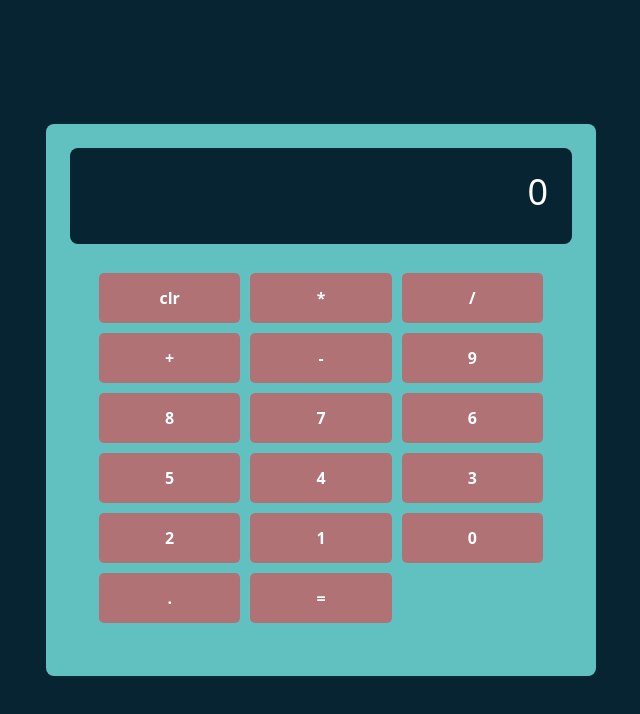
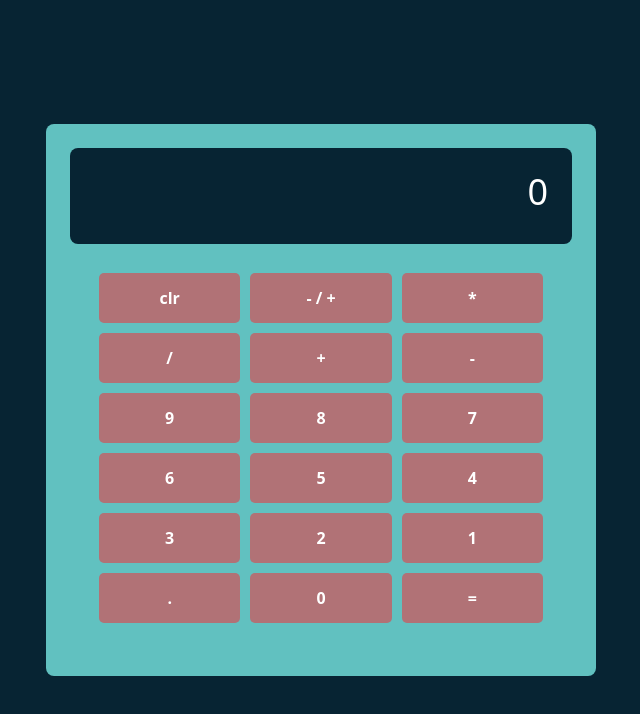
Before and after one commit to ITsPorky/Calculator-React, a React (Create React App) app: page / in a window 1280 px wide. Shown: the top 714 px of the page, without its empty margins (319-959 px from the left). Built offline with nearby package versions, Linux system fonts and the light colour scheme.

Commit message:
Added positive and negative numbers

```diff
--- a/src/components/CalculatorPad.jsx
+++ b/src/components/CalculatorPad.jsx
@@ -5,6 +5,7 @@ const CalculatorPad = (props) => {
     return (
         <div id='CalculatorPad' className='grid grid-cols-3 p-6'>
             <CalculatorButton className='btn' value={'clr'} callback={props.clear} />
+            <CalculatorButton className='btn' value={'- / +'} callback={props.input} />
             <CalculatorButton className='btn' value={'*'} callback={props.operator} />
             <CalculatorButton className='btn' value={'/'} callback={props.operator} />
             <CalculatorButton className='btn' value={'+'} callback={props.operator} />
@@ -18,8 +19,8 @@ const CalculatorPad = (props) => {
             <CalculatorButton className='btn' value={3} callback={props.input} />
             <CalculatorButton className='btn' value={2} callback={props.input} />
             <CalculatorButton className='btn' value={1} callback={props.input} />
+            <CalculatorButton className='btn' value={'.'} callback={props.input} />
             <CalculatorButton className='btn' value={0} callback={props.input} />
-            <CalculatorButton className='btn' value={'.'} callback={props.input} />
             <CalculatorButton className='btn' value={'='} callback={props.evaluate} />
         </div>
     );
```
